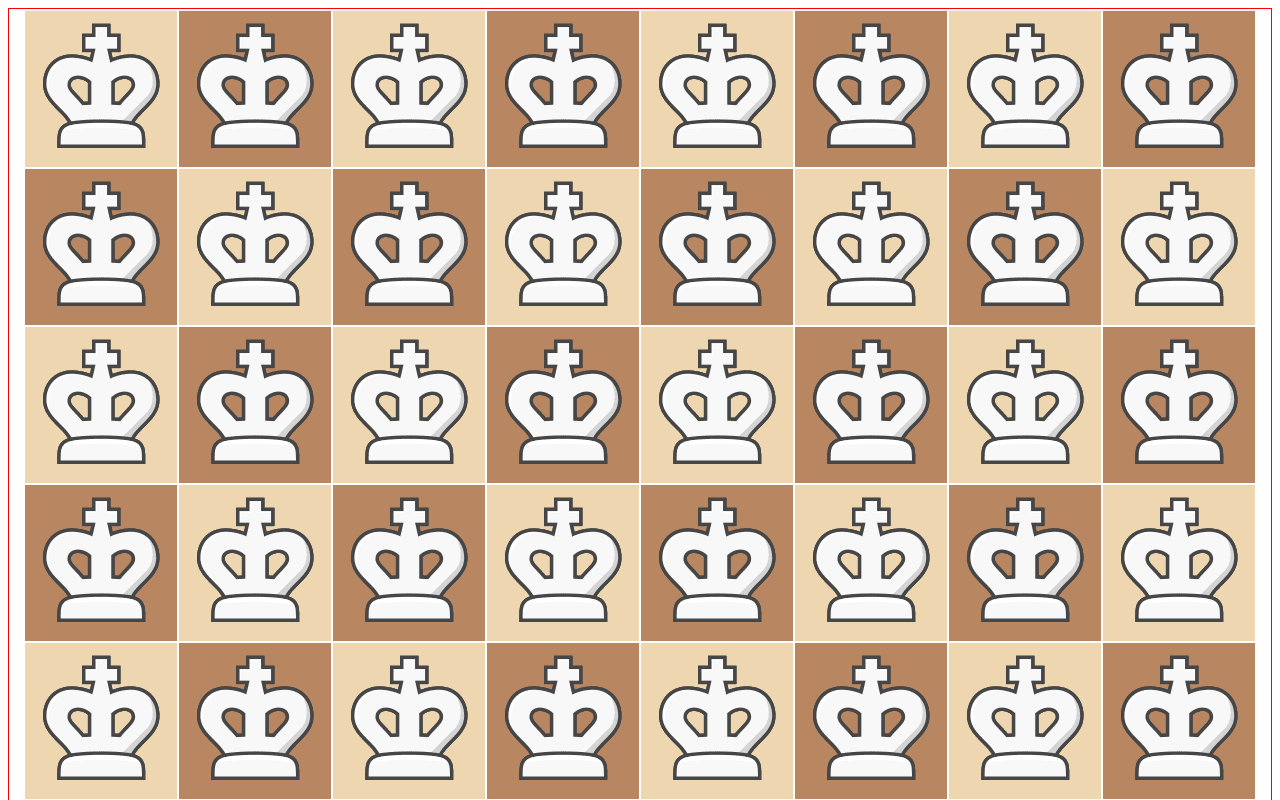
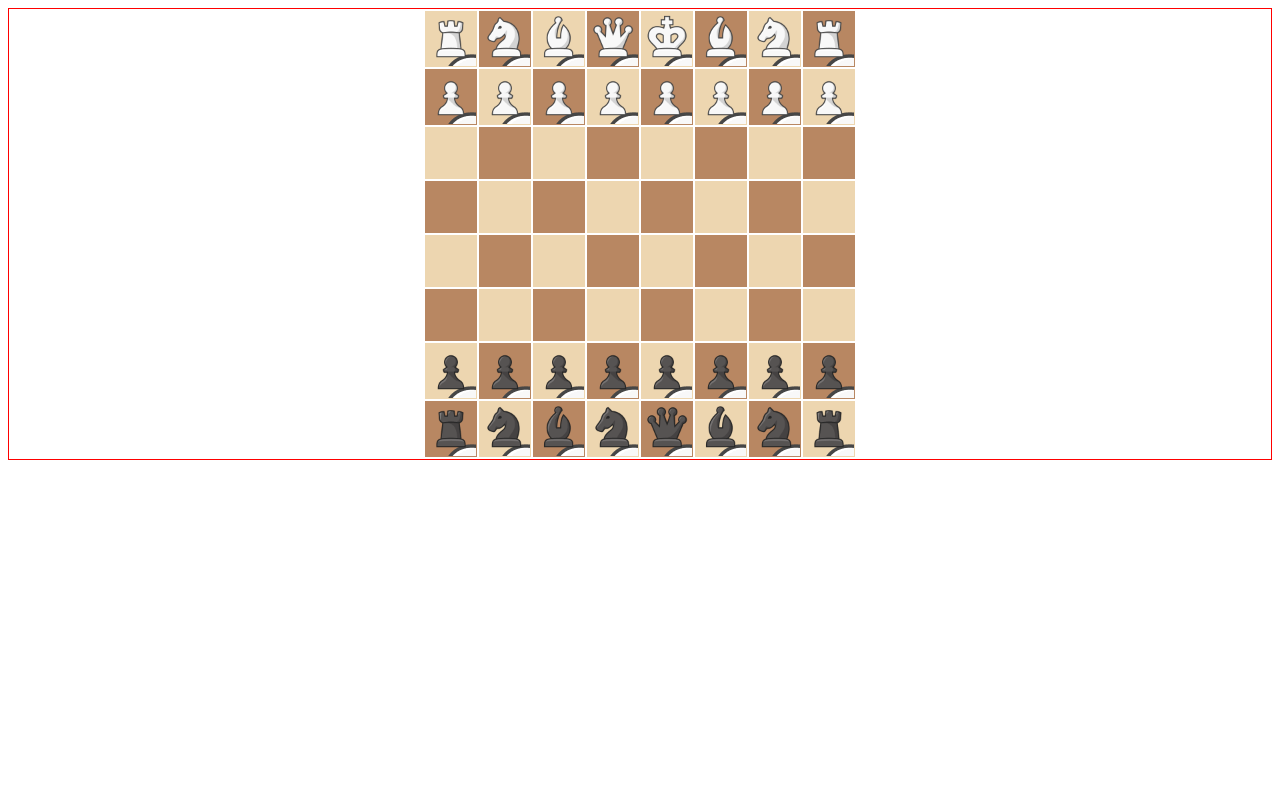
Before and after one commit to vitaminncpp/chess-ui, an Angular app: page / in a window 1280 px wide. Shown: the top 800 px of the page. Built offline with nearby package versions, Linux system fonts and the light colour scheme.

Commit message:
- initial board configuration.  - piece icons.  - UI for initial board.

```diff
--- a/package.json
+++ b/package.json
@@ -1,6 +1,6 @@
 {
   "name": "chess-ui",
-  "version": "0.0.0",
+  "version": "1.0.0",
   "scripts": {
     "ng": "ng",
     "start": "ng serve",
--- a/src/app/app.component.ts
+++ b/src/app/app.component.ts
@@ -1,13 +1,12 @@
 import { Component } from "@angular/core";
 import { RouterOutlet } from "@angular/router";
+import { CommonModule } from "@angular/common";
 
 @Component({
   selector: "app-root",
   standalone: true,
-  imports: [RouterOutlet],
+  imports: [RouterOutlet, CommonModule],
   templateUrl: "./app.component.html",
   styleUrl: "./app.component.scss",
 })
-export class AppComponent {
-  public wk = "assets/images/chess_pieces/wk.png";
-}
+export class AppComponent {}
--- a/src/app/components/chessboard/chessboard.component.html
+++ b/src/app/components/chessboard/chessboard.component.html
@@ -6,7 +6,12 @@
           @for (tile of rank; let j = $index; track j) {
             <td [class]="{ tile: true, dark: (i + j) % 2 === 1, light: (i + j) % 2 === 0 }">
               <div class="piece">
-                <img [src]="appData.wk" alt="" />
+                <img
+                  *ngIf="board[i][j]"
+                  [src]="appData.PIECE_IMG[this.board[i][j]!.color ? 1 : 0][this.board[i][j]!.piece]"
+                  alt="{{ appData.PIECE_IMG[this.board[i][j]!.color ? 1 : 0][this.board[i][j]!.piece] }}"
+                  [width]="globalConfig.tileSize"
+                  [height]="globalConfig.tileSize" />
               </div>
             </td>
           }
--- a/src/app/components/chessboard/chessboard.component.ts
+++ b/src/app/components/chessboard/chessboard.component.ts
@@ -2,85 +2,28 @@ import { Component } from "@angular/core";
 import { AppData } from "../../data/app.data";
 import { Game } from "../../chess/game";
 import { Chessboard } from "../../chess/Chessboard";
+import GlobalConfig from "../../config/global.config";
+import { CommonModule } from "@angular/common";
 
 @Component({
   selector: "app-chessboard",
   standalone: true,
   templateUrl: "./chessboard.component.html",
   styleUrl: "./chessboard.component.scss",
-  providers: [AppData],
+  imports: [CommonModule],
+  providers: [AppData, GlobalConfig],
 })
 export class ChessboardComponent {
   protected game: Game;
   protected chessboard: Chessboard;
-  protected board: Array<Array<{ color: boolean; piece: -1 | 0 | 1 | 2 | 3 | 4 | 5 } | null>>;
+  protected board: Array<Array<{ color: boolean; piece: 0 | 1 | 2 | 3 | 4 | 5 } | null>>;
 
-  constructor(protected appData: AppData) {
+  constructor(
+    protected appData: AppData,
+    protected globalConfig: GlobalConfig
+  ) {
     this.game = new Game();
     this.chessboard = this.game.getBoard();
-    this.board = [
-      [
-        { color: false, piece: 3 },
-        { color: false, piece: 1 },
-        { color: false, piece: 2 },
-        { color: false, piece: 4 },
-        { color: false, piece: 5 },
-        { color: false, piece: 2 },
-        { color: false, piece: 1 },
-        { color: false, piece: 3 },
-      ],
-      [
-        { color: false, piece: -1 },
-        { color: false, piece: -1 },
-        { color: false, piece: -1 },
-        {
-          color: false,
-          piece: -1,
-        },
-        { color: false, piece: -1 },
-        { color: false, piece: -1 },
-        { color: false, piece: -1 },
-        {
-          color: false,
-          piece: -1,
-        },
-      ],
-      [null, null, null, null, null, null, null, null],
-      [null, null, null, null, null, null, null, null],
-      [null, null, null, null, null, null, null, null],
-      [null, null, null, null, null, null, null, null],
-      [
-        { color: false, piece: -1 },
-        { color: false, piece: -1 },
-        { color: false, piece: -1 },
-        {
-          color: false,
-          piece: -1,
-        },
-        { color: false, piece: -1 },
-        { color: false, piece: -1 },
-        { color: false, piece: -1 },
-        {
-          color: false,
-          piece: -1,
-        },
-      ],
-      [
-        { color: false, piece: -1 },
-        { color: false, piece: -1 },
-        { color: false, piece: -1 },
-        {
-          color: false,
-          piece: -1,
-        },
-        { color: false, piece: -1 },
-        { color: false, piece: -1 },
-        { color: false, piece: -1 },
-        {
-          color: false,
-          piece: -1,
-        },
-      ],
-    ];
+    this.board = globalConfig.initialPosition;
   }
 }
--- /dev/null
+++ b/src/app/config/global.config.ts
@@ -0,0 +1,50 @@
+export default class GlobalConfig {
+  public tileSize = 50;
+
+  initialPosition: Array<Array<{ color: boolean; piece: 0 | 1 | 2 | 3 | 4 | 5 } | null>> = [
+    [
+      { color: true, piece: 3 },
+      { color: true, piece: 1 },
+      { color: true, piece: 2 },
+      { color: true, piece: 4 },
+      { color: true, piece: 5 },
+      { color: true, piece: 2 },
+      { color: true, piece: 1 },
+      { color: true, piece: 3 },
+    ],
+    [
+      { color: true, piece: 0 },
+      { color: true, piece: 0 },
+      { color: true, piece: 0 },
+      { color: true, piece: 0 },
+      { color: true, piece: 0 },
+      { color: true, piece: 0 },
+      { color: true, piece: 0 },
+      { color: true, piece: 0 },
+    ],
+    [null, null, null, null, null, null, null, null],
+    [null, null, null, null, null, null, null, null],
+    [null, null, null, null, null, null, null, null],
+    [null, null, null, null, null, null, null, null],
+    [
+      { color: false, piece: 0 },
+      { color: false, piece: 0 },
+      { color: false, piece: 0 },
+      { color: false, piece: 0 },
+      { color: false, piece: 0 },
+      { color: false, piece: 0 },
+      { color: false, piece: 0 },
+      { color: false, piece: 0 },
+    ],
+    [
+      { color: false, piece: 3 },
+      { color: false, piece: 1 },
+      { color: false, piece: 2 },
+      { color: false, piece: 5 },
+      { color: false, piece: 4 },
+      { color: false, piece: 2 },
+      { color: false, piece: 1 },
+      { color: false, piece: 3 },
+    ],
+  ];
+}
--- a/src/app/data/app.data.ts
+++ b/src/app/data/app.data.ts
@@ -4,5 +4,22 @@ import { Injectable } from "@angular/core";
   providedIn: "root",
 })
 export class AppData {
-  public wk = "/assets/images/chess_pieces/wk.png";
+  public wk: string = "/assets/images/chess_pieces/wk.png";
+  public wq: string = "/assets/images/chess_pieces/wq.png";
+  public wr: string = "/assets/images/chess_pieces/wr.png";
+  public wb: string = "/assets/images/chess_pieces/wb.png";
+  public wn: string = "/assets/images/chess_pieces/wn.png";
+  public wp: string = "/assets/images/chess_pieces/wp.png";
+
+  public bk: string = "/assets/images/chess_pieces/bn.png";
+  public bq: string = "/assets/images/chess_pieces/bq.png";
+  public br: string = "/assets/images/chess_pieces/br.png";
+  public bb: string = "/assets/images/chess_pieces/bb.png";
+  public bn: string = "/assets/images/chess_pieces/bn.png";
+  public bp: string = "/assets/images/chess_pieces/bp.png";
+
+  public PIECE_IMG: Array<Array<string>> = [
+    [this.bp, this.bn, this.bb, this.br, this.bq, this.bk],
+    [this.wp, this.wn, this.wb, this.wr, this.wq, this.wk],
+  ];
 }
```
